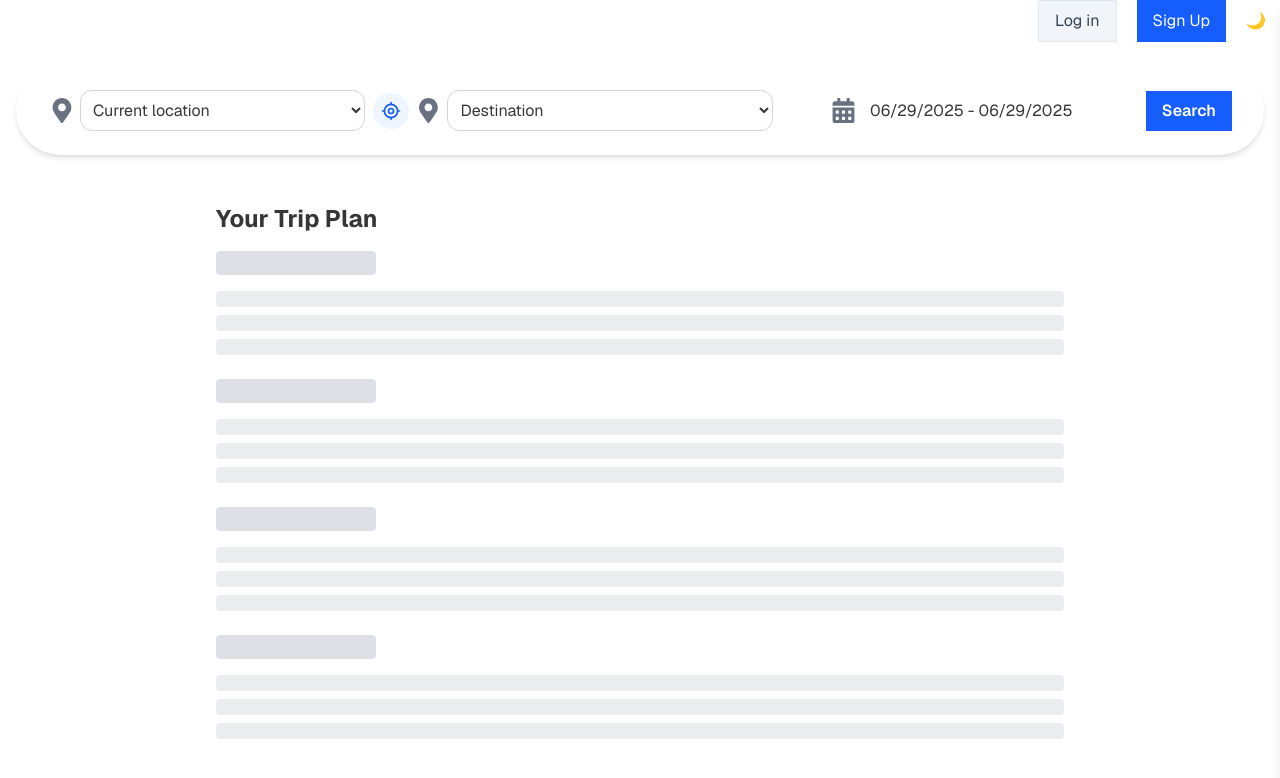
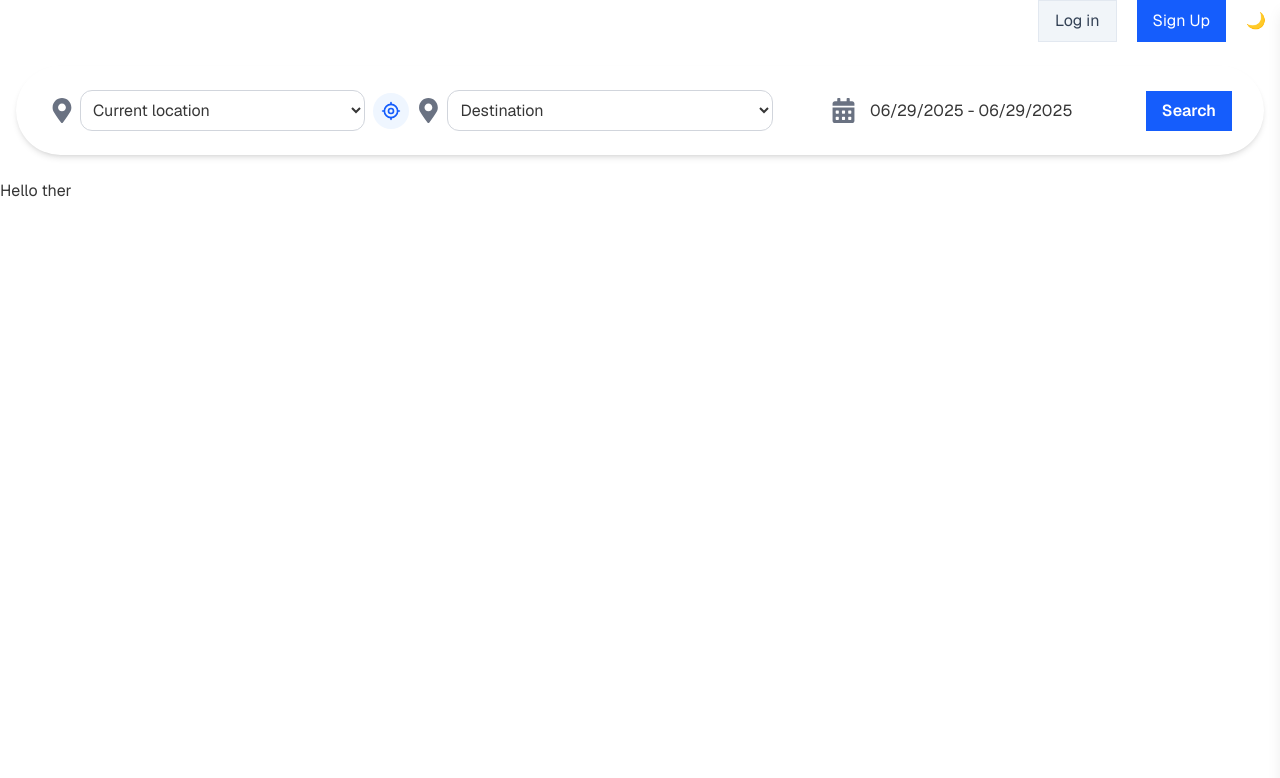
Before and after one commit to Sanis5989/WanderWise, a Next.js app: page /Trip in a window 1280 px wide. Shown: the top 778 px of the page. Built offline with nearby package versions, Linux system fonts and the light colour scheme.

Commit message:
added better loading states

```diff
--- a/src/app/Components/Itinerary.js
+++ b/src/app/Components/Itinerary.js
@@ -1,20 +1,15 @@
 "use client";
-import React, { useEffect, useState } from "react";
+import React, { useContext, useEffect, useState } from "react";
 import FlightCard from "./FlightCard";
-
-// // Replace this with your actual fetch
-// const fetchItinerary = async () => {
-//   // Simulate loading delay
-//   await new Promise((res) => setTimeout(res, 2000));
-//   const res = await fetch("/api/mock-itinerary"); // replace with your endpoint
-//   return await res.json();
-// };
+import { DailyActivitiesContext } from "../Trip/page";
 
 export default function ItineraryList({data,flightData}) {
   const [itinerary, setItinerary] = useState([]);
   const [loading, setLoading] = useState(true);
   const [tempFlight, setTempFlight] =useState();
 
+
+  const {loadingG} = useContext(DailyActivitiesContext)
 
   useEffect(() => {
   //   const dummdata = [
@@ -151,11 +146,22 @@ export default function ItineraryList({data,flightData}) {
     console.log("tguis",flightData)
   },[flightData])
 
+  useEffect(()=>{
+    setLoading(loadingG)
+  },[loadingG])
+
+
+
 
 
   return (
     <div className="p-6 max-w-[70%] mx-auto">
-      <h2 className="text-2xl font-bold mb-4">Your Trip Plan</h2>
+      {
+        loading || !itinerary ? <h2 className="text-2xl font-bold mb-4">Generating Your Trip Plan</h2>
+          :
+        <h2 className="text-2xl font-bold mb-4">Your Complete Trip Plan</h2>
+      }
+
       <div className="flex flex-col md:flex-row md:gap-10">
 
           {/* displaying trip only if itenary has been loaded */}
--- a/src/app/Trip/page.js
+++ b/src/app/Trip/page.js
@@ -12,14 +12,18 @@ export default function page() {
       const [dailyActivities,setDailyActivities] = useState();
       const [flight, setFlight] = useState();
       const [loadingG, setLoadingG] =useState(false);
+      const [landing, setLanding] = useState(false)
 
   return (
     <div>
             <DailyActivitiesContext.Provider value={{dailyActivities, setDailyActivities,flight,setFlight, loadingG, setLoadingG}}>
-              {/* <FlightContext.Provider value={{flight,setFlight}}> */}
+
+
+
                 <LocationPicker/>
-                <ItineraryList data={dailyActivities} flightData={flight}/>
-              {/* </FlightContext.Provider> */}
+                {landing || loadingG ? <ItineraryList data={dailyActivities} flightData={flight}/> : <>Hello ther</>  }
+                {/* <ItineraryList data={dailyActivities} flightData={flight}/> */}
+
             </DailyActivitiesContext.Provider>
           </div>
   )
```
